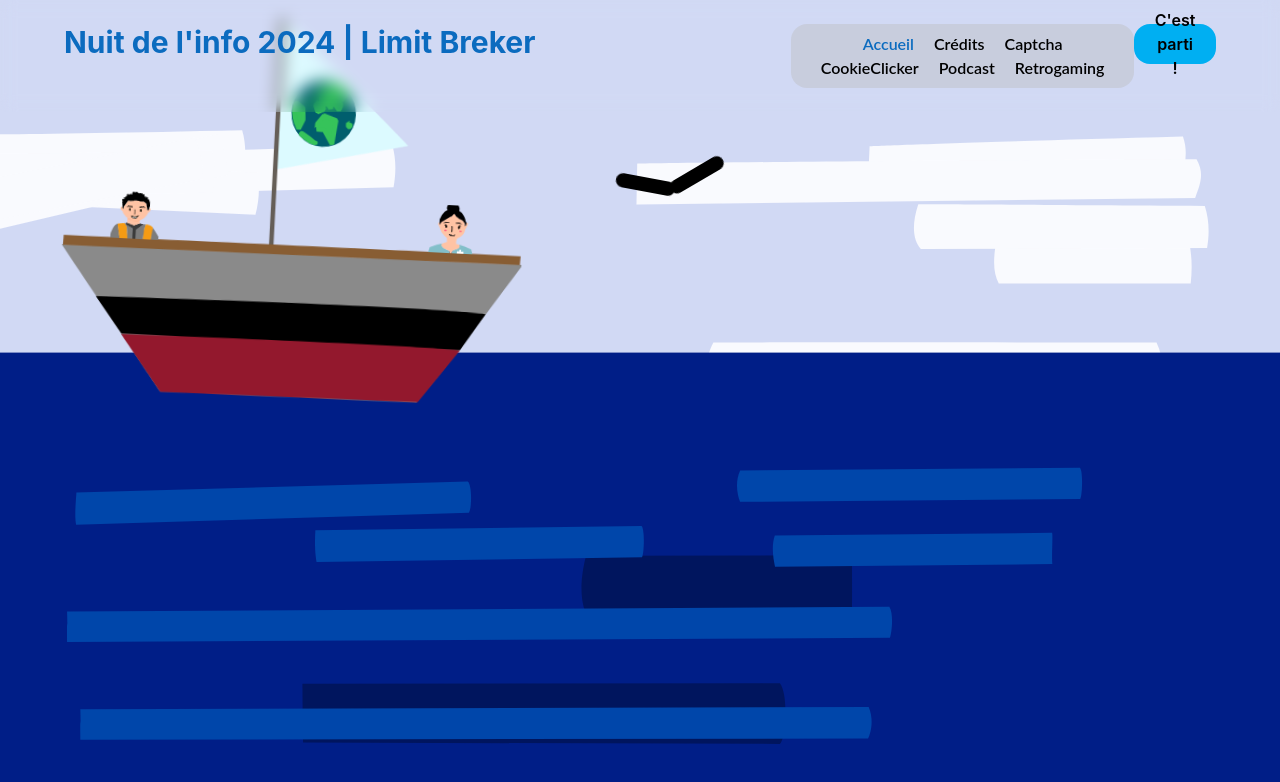
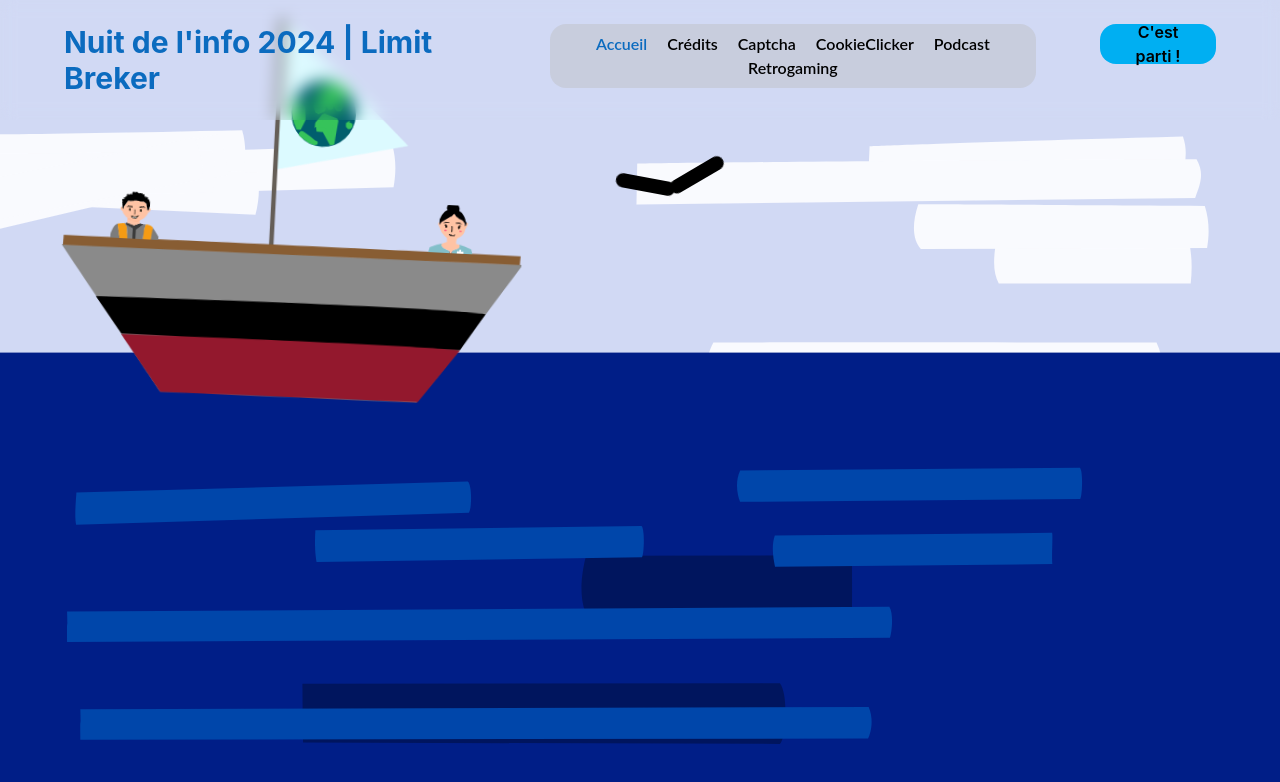
Before and after one commit to Limit-Breker/Nuit-Info-2024, a React (Create React App) app: page / in a window 1280 px wide. Shown: the top 782 px of the page. Built offline with nearby package versions, Linux system fonts and the light colour scheme; a web font is replaced by a local one.

Commit message:
header bug fix

```diff
--- a/src/components/header_footer/headerAccueil.tsx
+++ b/src/components/header_footer/headerAccueil.tsx
@@ -20,15 +20,15 @@ const HeaderAccueil: React.FC<HeaderProps> = ({ }) => {
     }
 
     return (
-        <header className="bg-none backdrop-blur p-4 md:p-6 flex flex-col md:flex-row justify-between items-center md:items-start px-4 md:px-16 fixed top-0 left-0 w-full z-50">
-            <div className="flex flex-col md:flex-row items-center justify-between w-full">
+        <header className="bg-none backdrop-blur p-4 md:p-6 flex flex-col md:flex-row md:justify-start md:gap-x-16 gap-0 justify-center items-center md:items-start px-4 md:px-16 fixed top-0 left-0 w-full z-50">
+            <div className="flex flex-col md:flex-row items-center justify-between">
                 <h1 className="text-xl md:text-3xl font-bold text-normal-blue text-center md:text-left">Nuit de l'info 2024 | Limit Breker</h1>
                 <button className="md:hidden text-2xl" onClick={toggleMenu}>
                     {isMenuOpen ? <FaTimes /> : <FaBars />}
                 </button>
             </div>
             <div className={`flex-col md:flex-row items-center justify-center gap-y-4 md:gap-y-0 gap-x-4 md:gap-x-16 ${isMenuOpen ? 'flex' : 'hidden'} md:flex`}>
-                <div className="flex flex-wrap items-center justify-center gap-x-2 md:gap-x-5 bg-light-gray/40 px-3 md:px-5 py-2 rounded-jb">
+                <div className="flex flex-wrap items-center justify-center gap-x-2 md:gap-x-5 bg-light-gray/40 px-3 md:px-5 py-2.5 md:py-2 rounded-jb">
                     <Link to="/" className={`${location.pathname === "/" ? "text-normal-blue" : "text-black"} hover:text-normal-blue transition-colors font-Lato font-semibold text-sm md:text-base`}>Accueil</Link>
                     <Link to="/credit" className={`${location.pathname === "/credit" ? "text-normal-blue" : "text-black"} hover:text-normal-blue transition-colors font-Lato font-semibold text-sm md:text-base`}>Crédits</Link>
                     <Link to="/captcha" className={`${location.pathname === "/captcha" ? "text-normal-blue" : "text-black"} hover:text-normal-blue transition-colors font-Lato font-semibold text-sm md:text-base`}>Captcha</Link>
@@ -37,7 +37,7 @@ const HeaderAccueil: React.FC<HeaderProps> = ({ }) => {
                     <Link to="/port" className="text-black hover:text-normal-blue transition-colors font-Lato font-semibold text-sm md:text-base">Retrogaming</Link>
                 </div>
             </div>
-            <div className="mt-4 md:mt-0 flex justify-center md:justify-end w-full md:w-auto">
+            <div className="mt-4 md:ml-auto md:mt-0 flex justify-center md:justify-end w-full md:w-auto">
                 <Confirm title="C'est parti !" couleur="blue" onClick={dialogue} />
             </div>
         </header>
```
